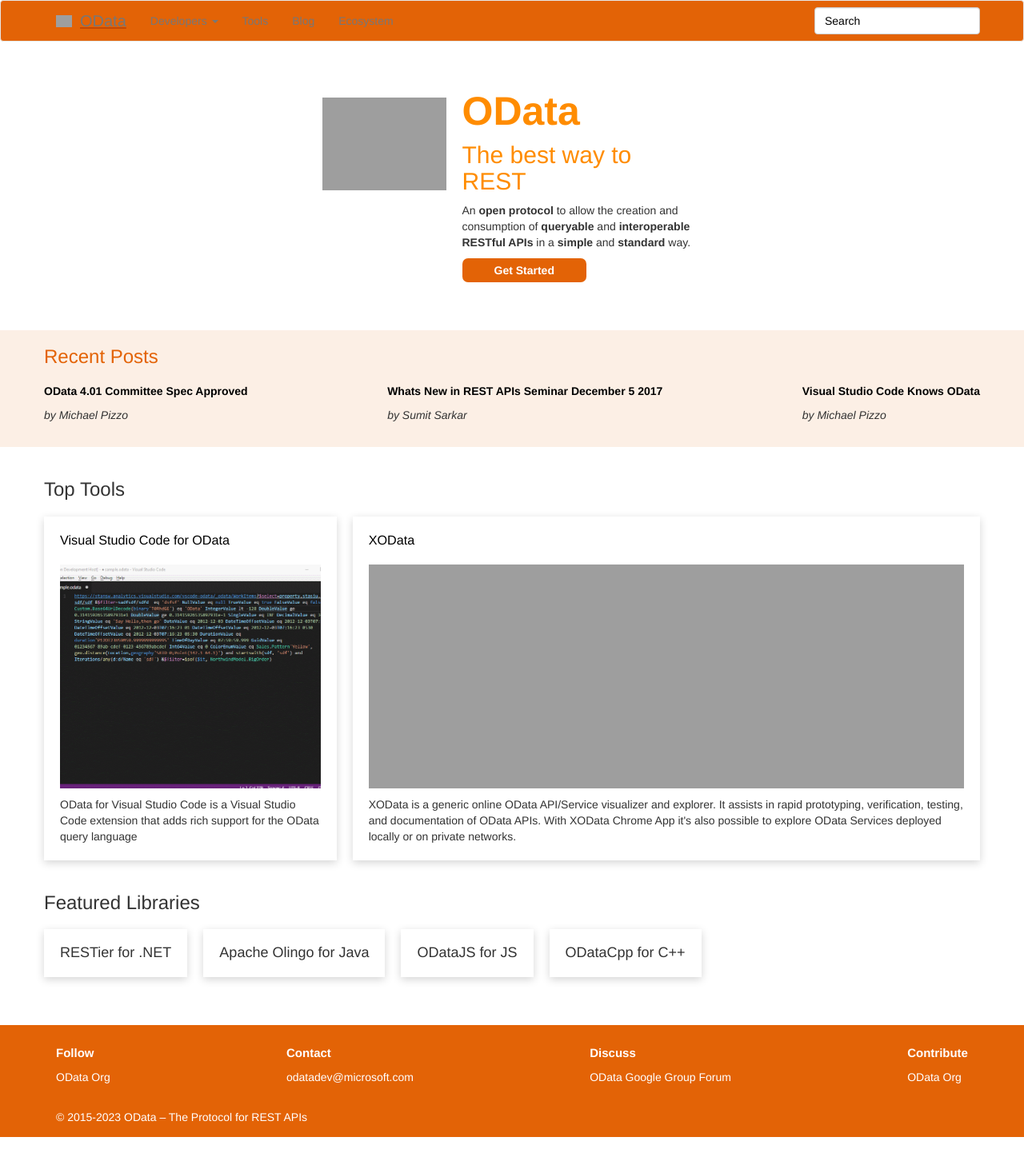
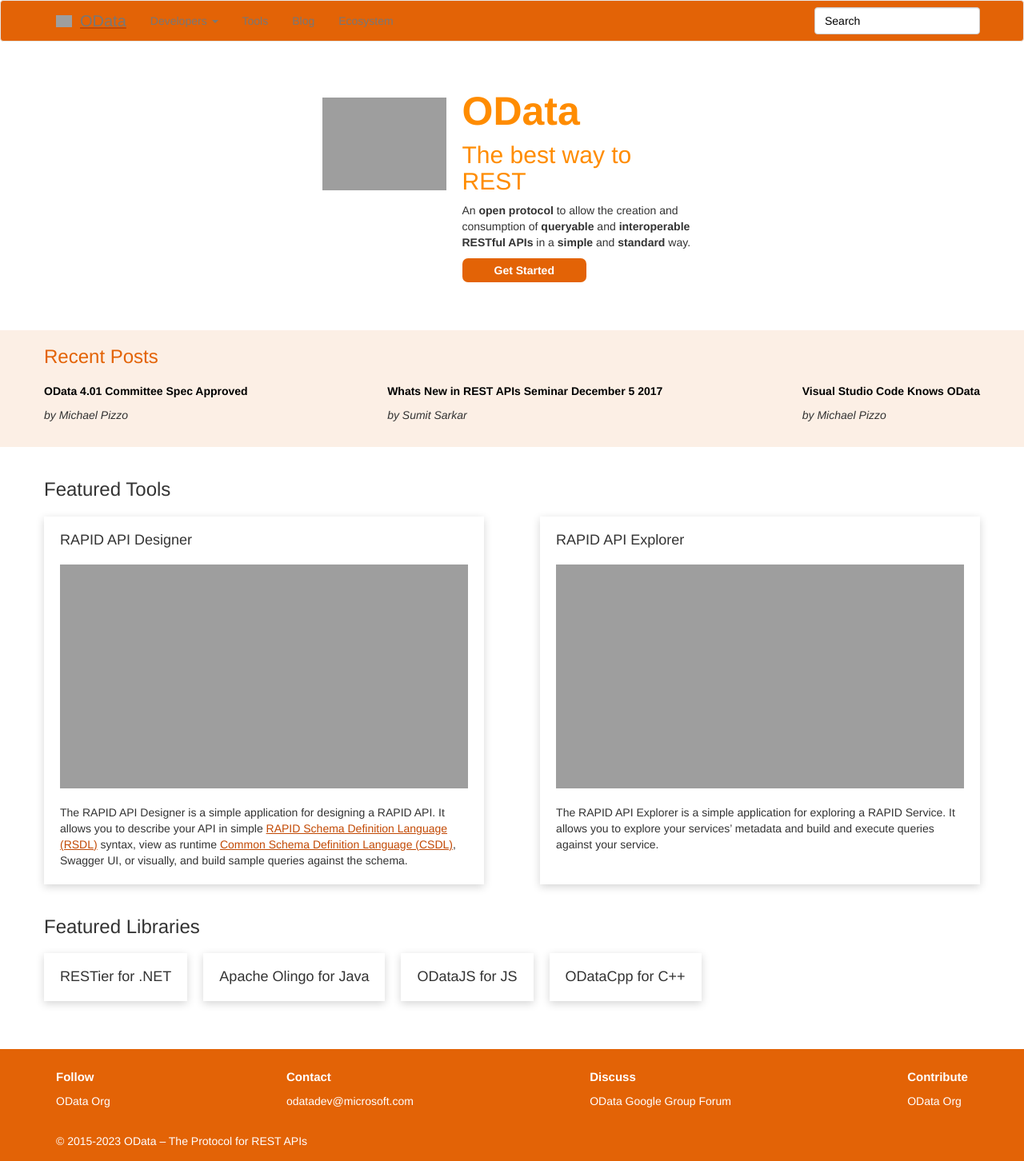
Before and after one commit to OData/odataorg.github.io, a Jekyll site: the page built from index.html, in a window 1280 px wide. Shown: the whole page at 80% size. Built offline with Jekyll 4.4.1, drawn with Linux system fonts in a browser that asks for light colours; nearby versions of some CDN libraries; library files that are not in the unit come from our copies; a style sheet for code colours, icons or effects is not loaded; before the commit the page ends 1422 px from its top, so only the background shows below that.

Commit message:
updated featured tools to RAPID ones

```diff
--- a/index.html
+++ b/index.html
@@ -39,18 +39,16 @@
 
 <div class="container">
     <div class="row">
-        <h3>Top Tools</h3>
-        <div class="items-container centered">
-            <div class="card" onclick="location.href=''">
-                <h4><a href="https://marketplace.visualstudio.com/items?itemName=stansw.vscode-odata">Visual Studio Code for OData</a></h4>
-                <img src="{{'/assets/vs_code_for_odata.gif' | prepend: site.baseurl | prepend: site.url}}" alt="Visual Studio Code for OData" />
-                <p>OData for Visual Studio Code is a Visual Studio Code extension that adds rich support for the OData query language</p>
+        <h3>Featured Tools</h3>
+        <div class="items-container centered" style="flex-wrap:wrap; align-content:space-between">
+            {% assign featuredTools = site.tools | where: "featured", "true" %}
+            {% for tool in featuredTools %}
+            <div class="card" onclick="location.href='{{tool.link}}'" style="flex-basis:47%">
+                <h4>{{tool.title}}</h4>
+                <img src="{{tool.image-path | prepend: site.baseurl | prepend: site.url}}" alt={{tool.image-alt}} />
+                <p>{{tool.content}}</p>
             </div>
-            <div class="card" onclick="location.href=''">
-                <h4><a href="https://pragmatiqa.com/xodata/">XOData</a></h4>
-                <img src="{{'/assets/xodata_tool.jpg' | prepend: site.baseurl | prepend: site.url}}" alt="xodata" />
-                <p>XOData is a generic online OData API/Service visualizer and explorer. It assists in rapid prototyping, verification, testing, and documentation of OData APIs. With XOData Chrome App it's also possible to explore OData Services deployed locally or on private networks.</p>
-            </div>
+            {% endfor %}
         </div>
     </div>
     <div class="row">
```
Also changed, not shown: _tools/RAPID-API-Designer.md (+1 -0 lines), _tools/RAPID-API-Explorer.md (+1 -0 lines).
